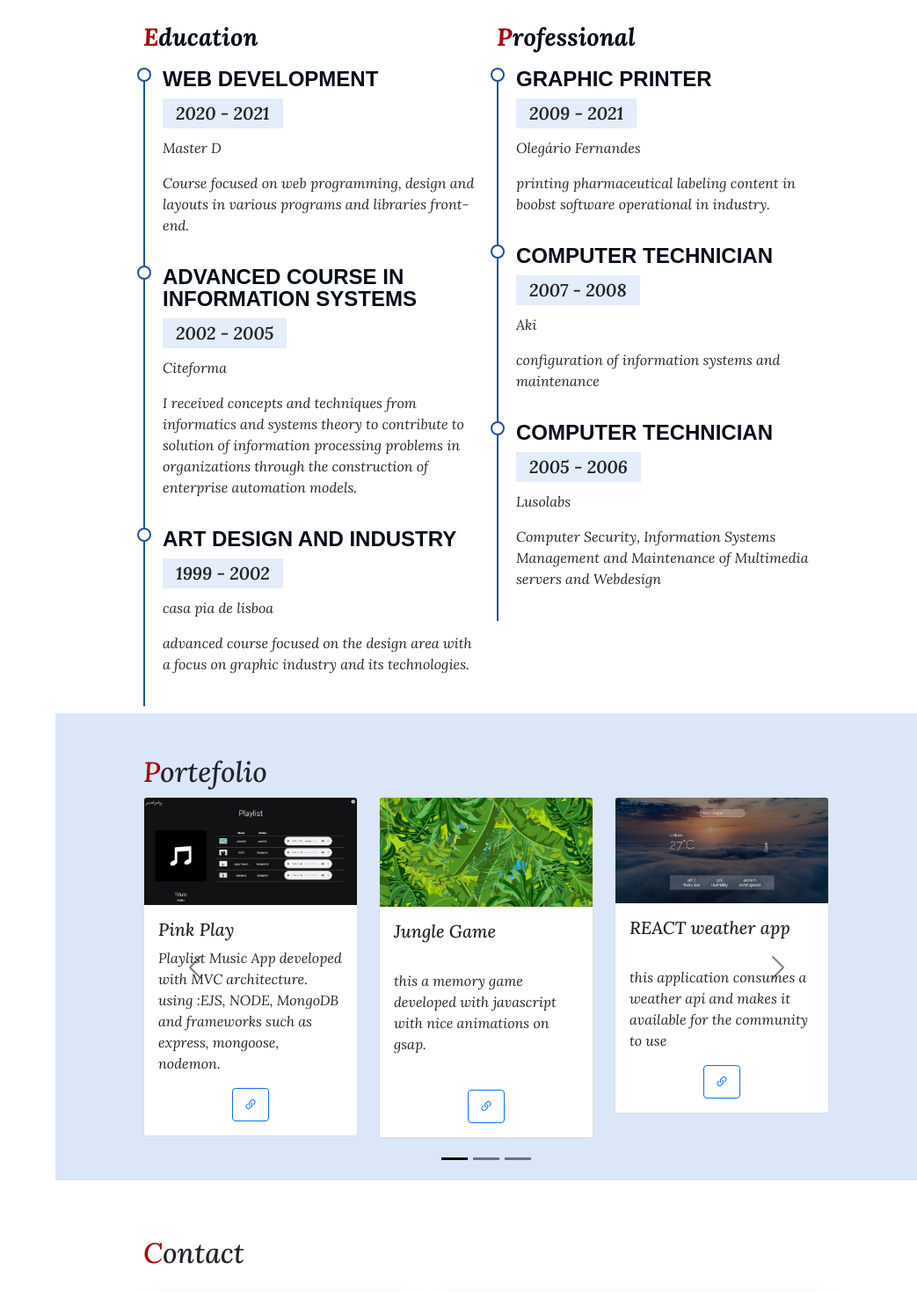
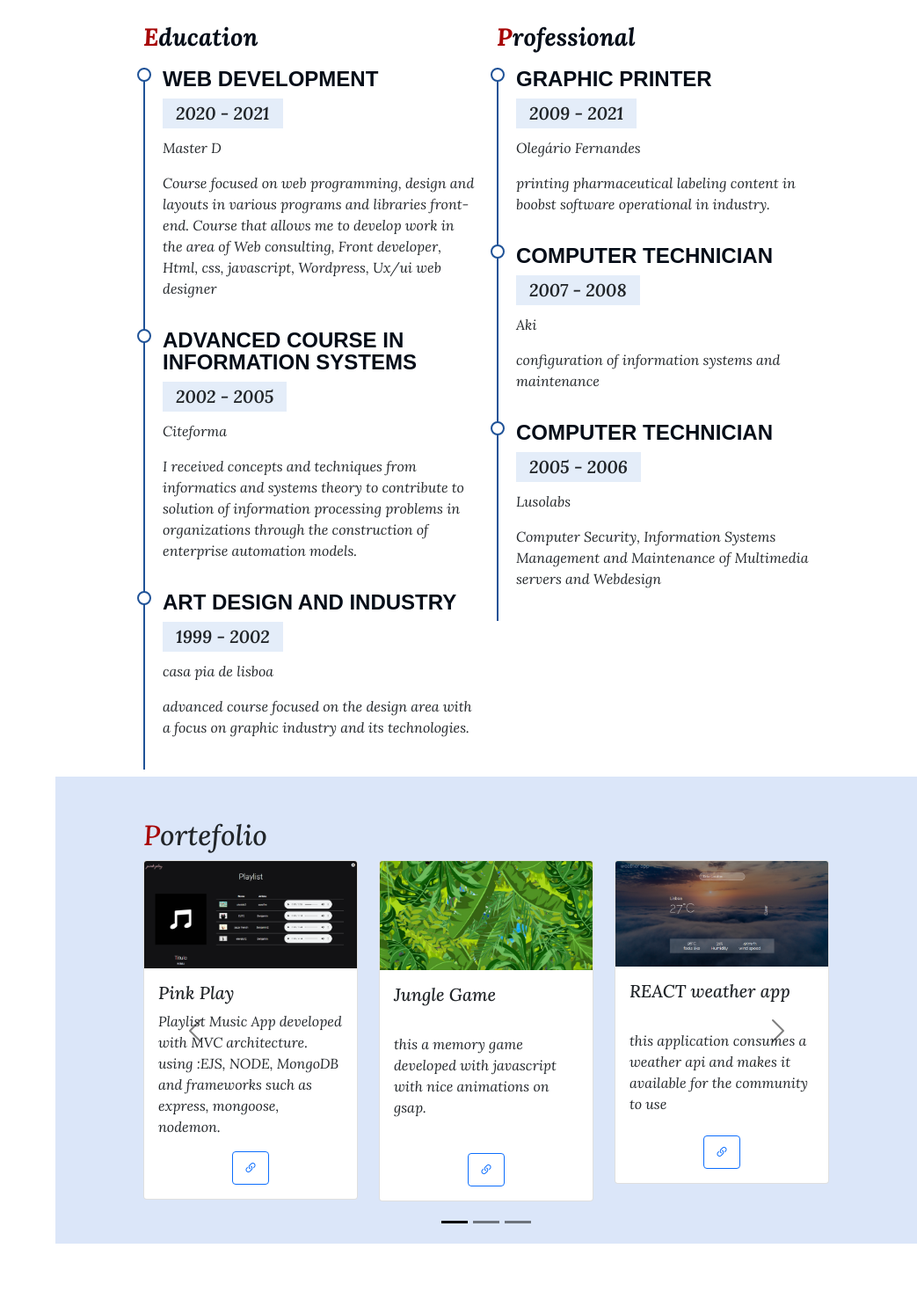
Before and after one commit to ricardoalexandrepereira/Portefolio-resp, a Flask app: page / in a window 1280 px wide. Shown: the part 2639-4108 px from the top of the page at 88% size, without its empty margins (237-1280 px from the left). Run offline with Flask 2, Linux system fonts and the light colour scheme; some libraries are stand-ins or nearby versions; some web fonts are replaced.

Commit message:
layout changed

```diff
--- a/templates/index.html
+++ b/templates/index.html
@@ -255,7 +255,9 @@
                             <h5>2020 - 2021</h5>
                             <p><em>Master D</em></p>
                             <p>Course focused on web programming, design and layouts in various programs and libraries
-                                front-end.
+                                front-end. Course that allows me to develop work in the area of Web consulting,
+                                Front developer, Html, css, javascript, Wordpress, Ux/ui web designer
+
                             </p>
                         </div>
 
@@ -362,7 +364,7 @@
                                 <img src="../static/img/Weather.png" class="card-img-top" alt="...">
                                 <div class="card-body">
                                   <h5 class="card-title">REACT weather app</h5>
-                                  <p class="card-text"> <br> this application consumes a weather api and makes it available for the community to use</p>
+                                  <p class="card-text mb-4"> <br> this application consumes a weather api and makes it available for the community to use</p>
                                   <div class="d-flex justify-content-center">
                                     <a href="https://weather-app-resp.netlify.app" target="_blank" class="btn btn-outline-primary"><i class="bi bi-link-45deg"></i></a>
                                 </div>
@@ -430,7 +432,7 @@
                                 <img src="../static/img/login_platform.png" class="card-img-top img-fluid w-100" alt="biolabs_site">
                                 <div class="card-body">
                                   <h5 class="card-title">Login Platform</h5>
-                                  <p class="card-text">Project developed on node.js in backend and handlebars in front-end.
+                                  <p class="card-text">Project developed on node.js and handlebars.
                                     Multi-user application, user registration and data, only the user has access to their data.
                                   </p>
                                   <div class="d-flex justify-content-center">
@@ -445,7 +447,7 @@
                                 <img src="../static/img/liquidificadora1.png" class="card-img-top img-fluid w-100" alt="develor_img">
                                 <div class="card-body">
                                   <h5 class="card-title">Liquidificadora</h5>
-                                  <p class="card-text">Old Simple project on javascript using movement and sound.</p><br>
+                                  <p class="card-text mb-5 mt-4">Old Simple project on javascript using movement and sound.</p><br>
                                   <div class="d-flex justify-content-center">
                                     <a href="https://liquidificadora.netlify.app/" target="_blank" class="btn btn-outline-primary"><i class="bi bi-link-45deg"></i></a>
                                 </div>
@@ -458,7 +460,7 @@
                                 <img src="../static/img/clouds.png" class="card-img-top img-fluid w-100" alt="todo_list.png">
                                 <div class="card-body">
                                   <h5 class="card-title">Realistic clouds effect</h5>
-                                  <p class="card-text">A simple job in web design demonstrating how to make super realistic clouds</p><br>
+                                  <p class="card-text mb-4 mt-4">A simple job in web design demonstrating how to make super realistic clouds</p><br>
                                   <div class="d-flex justify-content-center">
                                     <a href="https://clouds-parallax.netlify.app/" target="_blank" class="btn btn-outline-primary"><i class="bi bi-link-45deg"></i></a>
                                 </div>
```
